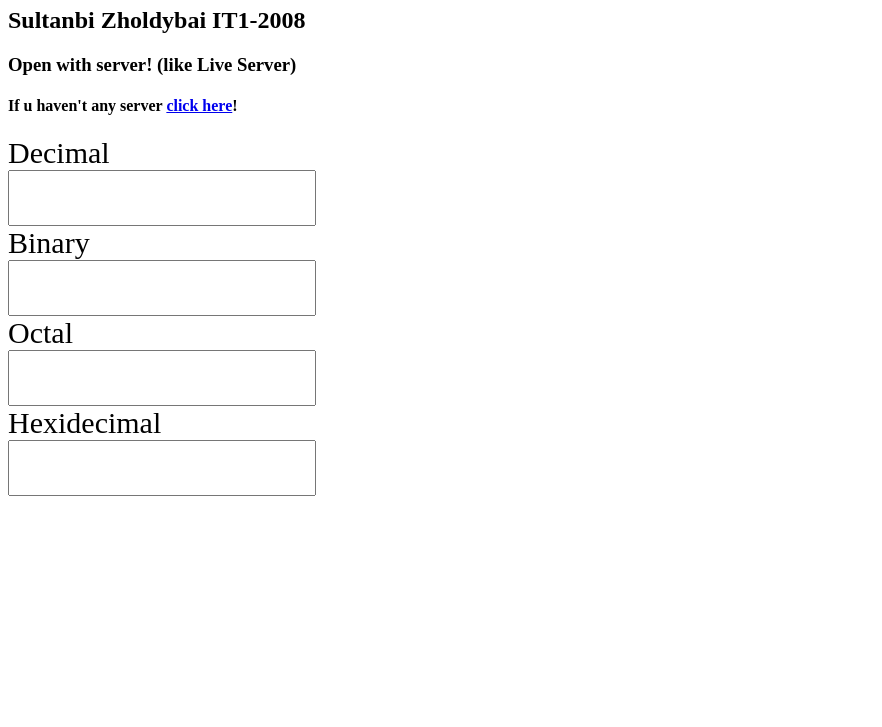
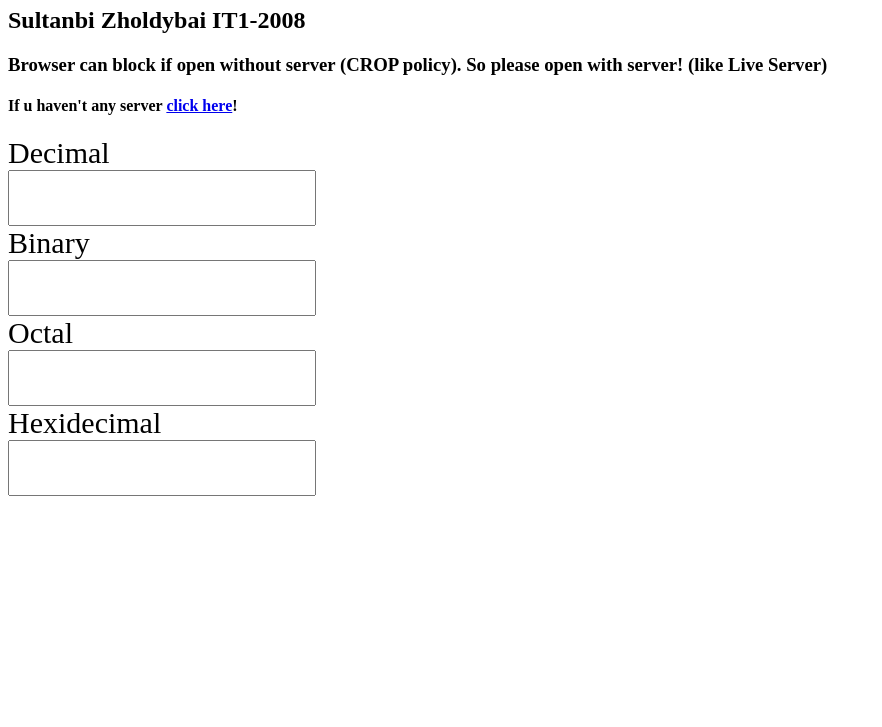
Before and after one commit to Proger30/converter, a plain HTML site: page index.html in a window 1280 px wide. Shown: the part 73-800 px from the top of the page, without its empty margins (0-882 px from the left). Drawn offline with Linux system fonts and the light colour scheme.

Commit message:
Update index.html

```diff
--- a/index.html
+++ b/index.html
@@ -20,7 +20,7 @@
   <body>
 	<h1>Converter</h1>
 	<h2>Sultanbi Zholdybai IT1-2008</h2>
-	<h3>Open with server! (like Live Server)</h3>
+	<h3>Browser can block if open without server (CROP policy). So please open with server! (like Live Server)</h3>
 	<h4>If u haven't any server <a href="https://proger30.github.io/converter/" target="_blank">click here</a>!</h4>
 
     <label for="Dec">Decimal</label>
```
